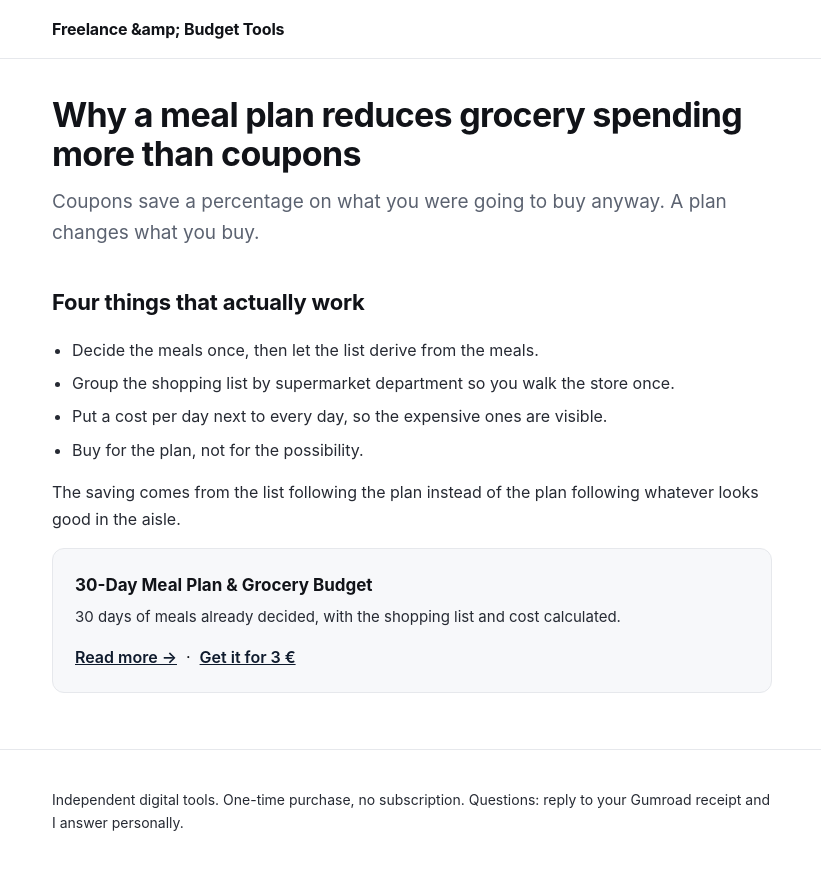
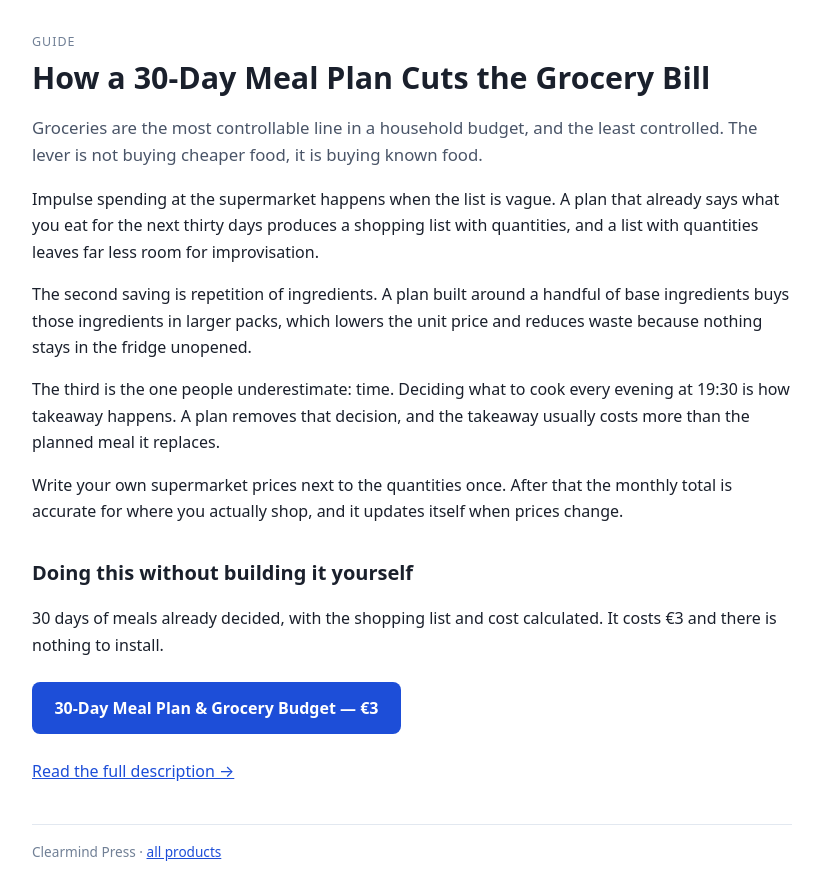
Before and after one commit to absht00/micro-tools-site, a plain HTML site: page store/guides/cut-grocery-spending-with-a-meal-plan.html in a window 1280 px wide. Shown: the whole page, without its empty margins (228-1049 px from the left). Before the commit the page ends 872 px from the top, so only its background shows below. Drawn offline with Linux system fonts and the light colour scheme.

Commit message:
deploy: store/guides/cut-grocery-spending-with-a-meal-plan.html

```diff
--- a/store/guides/cut-grocery-spending-with-a-meal-plan.html
+++ b/store/guides/cut-grocery-spending-with-a-meal-plan.html
@@ -1,58 +1,41 @@
-<!doctype html><html lang="en"><head>
-<meta charset="utf-8"><meta name="viewport" content="width=device-width,initial-scale=1">
-<title>Why a meal plan reduces grocery spending more than coupons</title>
-<meta name="description" content="Coupons save a percentage on what you were going to buy anyway. A plan changes what you buy.">
+<!DOCTYPE html>
+<html lang="en">
+<head>
+<meta charset="utf-8">
+<meta name="viewport" content="width=device-width,initial-scale=1">
+<title>How a 30-Day Meal Plan Cuts the Grocery Bill</title>
+<meta name="description" content="Groceries are the most controllable line in a household budget, and the least controlled. The lever is not buying cheaper food, it is buying known food.">
 <link rel="canonical" href="https://absht00.github.io/micro-tools-site/store/guides/cut-grocery-spending-with-a-meal-plan.html">
+<meta property="og:title" content="How a 30-Day Meal Plan Cuts the Grocery Bill">
+<meta property="og:description" content="Groceries are the most controllable line in a household budget, and the least controlled. The lever is not buying cheaper food, it is buying known food.">
 <meta property="og:type" content="website">
-<meta property="og:title" content="Why a meal plan reduces grocery spending more than coupons">
-<meta property="og:description" content="Coupons save a percentage on what you were going to buy anyway. A plan changes what you buy.">
-<meta property="og:url" content="https://absht00.github.io/micro-tools-site/store/guides/cut-grocery-spending-with-a-meal-plan.html">
 <style>
-:root{--ink:#111318;--muted:#5b6270;--line:#e6e8ec;--bg:#ffffff;--soft:#f7f8fa;--accent:#0f1b2d;--green:#0d8a5f}
-*{box-sizing:border-box}
-body{margin:0;font:16px/1.65 -apple-system,BlinkMacSystemFont,"Segoe UI",Inter,Roboto,sans-serif;color:var(--ink);background:var(--bg)}
-.wrap{max-width:760px;margin:0 auto;padding:0 20px}
-header{border-bottom:1px solid var(--line);padding:16px 0}
-header a{color:var(--ink);text-decoration:none;font-weight:700;letter-spacing:-.01em}
-h1{font-size:34px;line-height:1.15;letter-spacing:-.02em;margin:36px 0 12px}
-h2{font-size:22px;letter-spacing:-.01em;margin:36px 0 10px}
-h3{font-size:17px;margin:24px 0 6px}
-p{color:#262a33;margin:12px 0}
-ul{padding-left:20px}
-li{margin:7px 0;color:#262a33}
-.lede{font-size:19px;color:var(--muted);margin:0 0 26px}
-.buy{display:inline-block;background:var(--accent);color:#fff;text-decoration:none;padding:14px 26px;border-radius:8px;font-weight:650;margin:8px 0 4px}
-.buy:hover{opacity:.9}
-.meta{color:var(--muted);font-size:14px;margin-bottom:26px}
-.card{border:1px solid var(--line);border-radius:12px;padding:22px;margin:16px 0;background:var(--soft)}
-.card h3{margin-top:0}
-.card p{margin:6px 0 14px;font-size:15px}
-.card a{color:var(--accent);font-weight:600}
-.faq{border-top:1px solid var(--line);padding:16px 0}
-.faq strong{display:block;margin-bottom:4px}
-.faq p{margin:0;color:var(--muted);font-size:15px}
-footer{border-top:1px solid var(--line);margin-top:56px;padding:26px 0;color:var(--muted);font-size:14px}
-.note{background:#fffbe9;border:1px solid #f0e0a8;border-radius:8px;padding:12px 14px;font-size:14px;color:#6b5a1e}
+body{font-family:system-ui,-apple-system,Segoe UI,Roboto,sans-serif;line-height:1.65;color:#1a202c;max-width:760px;margin:0 auto;padding:2rem 1.25rem;background:#fff}
+h1{font-size:1.9rem;line-height:1.25;margin:.2rem 0 1rem}
+h2{font-size:1.25rem;margin:2rem 0 .5rem}
+a{color:#1d4ed8}
+.kicker{font-size:.78rem;text-transform:uppercase;letter-spacing:.08em;color:#718096;margin-bottom:.4rem}
+.lead{font-size:1.05rem;color:#4a5568}
+.cta{display:inline-block;background:#1d4ed8;color:#fff;text-decoration:none;padding:.8rem 1.4rem;border-radius:.5rem;font-weight:600;font-size:1rem;margin:.5rem 0}
+.cta:hover{background:#1e40af}
+.faq{border-top:1px solid #e2e8f0;padding:.9rem 0}
+.faq strong{display:block;margin-bottom:.25rem}
+ul.benefits{padding-left:1.1rem}
+ul.benefits li{margin:.4rem 0}
+.price{font-size:1.6rem;font-weight:700;margin:.3rem 0 .6rem}
+.note{font-size:.85rem;color:#718096;border-left:3px solid #cbd5e1;padding-left:.8rem;margin:1.5rem 0}
+footer{border-top:1px solid #e2e8f0;margin-top:2.5rem;padding-top:1rem;font-size:.85rem;color:#718096}
 </style>
-</head><body>
-<header><div class="wrap"><a href="https://absht00.github.io/micro-tools-site/store/">Freelance &amp;amp; Budget Tools</a></div></header>
-<div class="wrap">
-
-<h1>Why a meal plan reduces grocery spending more than coupons</h1>
-<p class="lede">Coupons save a percentage on what you were going to buy anyway. A plan changes what you buy.</p>
-<h2>Four things that actually work</h2>
-<ul><li>Decide the meals once, then let the list derive from the meals.</li><li>Group the shopping list by supermarket department so you walk the store once.</li><li>Put a cost per day next to every day, so the expensive ones are visible.</li><li>Buy for the plan, not for the possibility.</li></ul>
-<p>The saving comes from the list following the plan instead of the plan following whatever looks good in the aisle.</p>
-<div class="card">
-<h3>30-Day Meal Plan &amp; Grocery Budget</h3>
-<p>30 days of meals already decided, with the shopping list and cost calculated.</p>
-<a href="https://absht00.github.io/micro-tools-site/store/meal-plan.html">Read more →</a> &nbsp;·&nbsp;
-<a href="https://clearmindpress.gumroad.com/l/rgqfcx">Get it for 3 €</a>
-</div>
-
-</div>
-<footer><div class="wrap">
-<p>Independent digital tools. One-time purchase, no subscription. Questions: reply to your
-Gumroad receipt and I answer personally.</p>
-</div></footer>
-</body></html>
+</head>
+<body>
+<div class="kicker">Guide</div>
+<h1>How a 30-Day Meal Plan Cuts the Grocery Bill</h1>
+<p class="lead">Groceries are the most controllable line in a household budget, and the least controlled. The lever is not buying cheaper food, it is buying known food.</p>
+<p>Impulse spending at the supermarket happens when the list is vague. A plan that already says what you eat for the next thirty days produces a shopping list with quantities, and a list with quantities leaves far less room for improvisation.</p><p>The second saving is repetition of ingredients. A plan built around a handful of base ingredients buys those ingredients in larger packs, which lowers the unit price and reduces waste because nothing stays in the fridge unopened.</p><p>The third is the one people underestimate: time. Deciding what to cook every evening at 19:30 is how takeaway happens. A plan removes that decision, and the takeaway usually costs more than the planned meal it replaces.</p><p>Write your own supermarket prices next to the quantities once. After that the monthly total is accurate for where you actually shop, and it updates itself when prices change.</p>
+<h2>Doing this without building it yourself</h2>
+<p>30 days of meals already decided, with the shopping list and cost calculated. It costs €3 and there is nothing to install.</p>
+<a class="cta" href="https://clearmindpress.gumroad.com/l/rgqfcx">30-Day Meal Plan &amp; Grocery Budget — €3</a>
+<p><a href="https://absht00.github.io/micro-tools-site/store/meal-plan.html">Read the full description →</a></p>
+<footer>Clearmind Press · <a href="https://absht00.github.io/micro-tools-site/store/">all products</a></footer>
+</body>
+</html>
```
